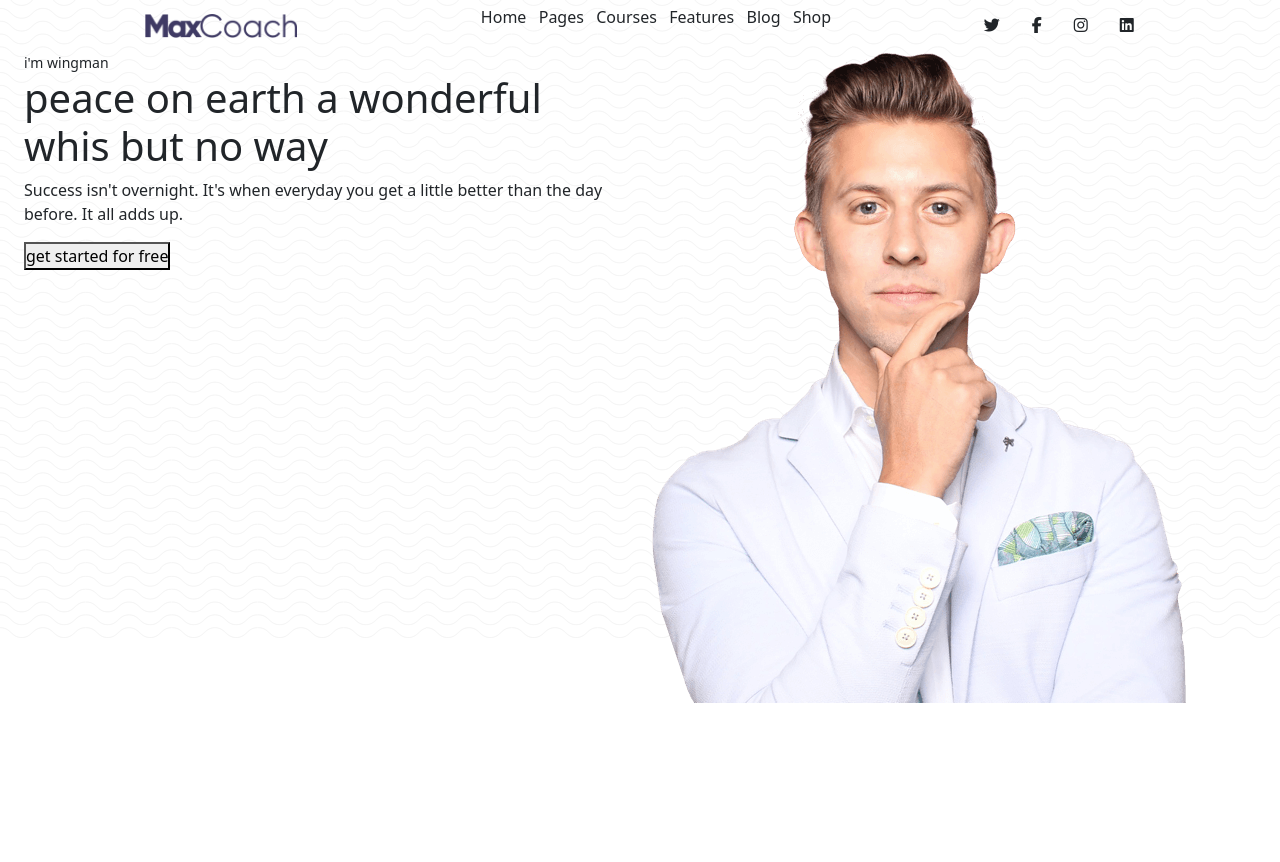
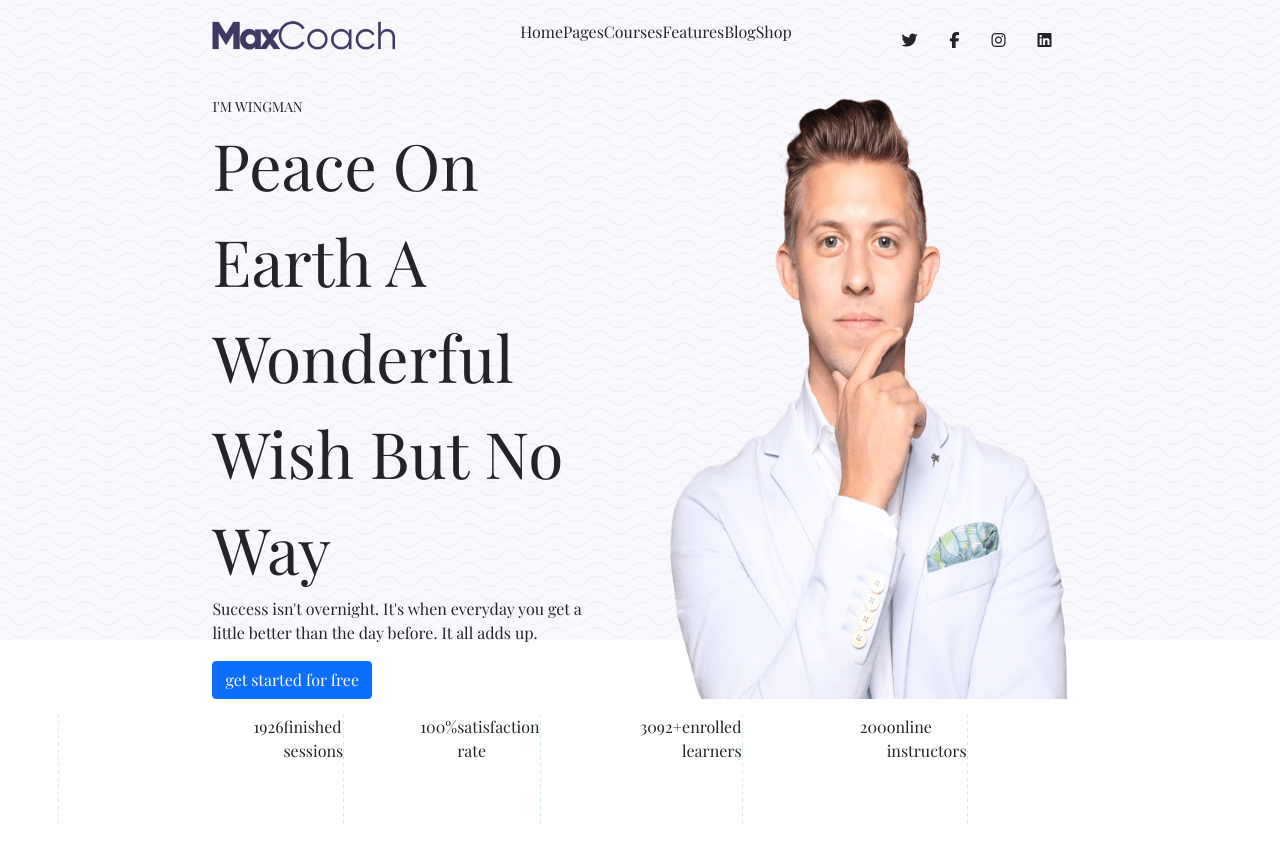
Before and after one commit to GRND0/proj-html-vuejs, a Vue app: page / in a window 1280 px wide. Shown: the top 862 px of the page. Before the commit the page ends 800 px from the top, so only its background shows below. Built offline with nearby package versions, Linux system fonts and the light colour scheme.

Commit message:
terminata bozza header, iniziata bozza main

```diff
--- a/src/components/CustomHeader.vue
+++ b/src/components/CustomHeader.vue
@@ -1,9 +1,10 @@
 <template>
   <div id="wrapper-header" class="container-fluid">
+    <div class="wrapper-interno">
       <div id="barra-header" class="container-fluid">
         <div class="row h-100 d-flex align-items-center">
-        <div id="logo" class="col h-50 d-flex justify-content-center">
-          <img class="h-100" src="../assets/img/dark-logo.png" alt="" />
+          <div id="logo" class="col h-50 d-flex justify-content-start">
+            <img class="h-75" src="../assets/img/dark-logo.png" alt="" />
           </div>
           <div id="nav" class="col ">
             <ul class="d-flex justify-content-around ">
@@ -15,7 +16,7 @@
               <li>Shop</li>
             </ul>
           </div>
-        <div id="social" class="col d-flex justify-content-center">
+          <div id="social" class="col d-flex justify-content-end">
             <i class="fab fa-twitter"></i>
             <i class="fab fa-facebook-f"></i>
             <i class="fab fa-instagram"></i>
@@ -23,19 +24,22 @@
           </div>
         </div>
       </div>
-    <div id="jumbotron" class="container-fluid">
+      <div id="jumbotron" class="container-fluid pt-3">
         <div class="row">
-        <div id="claim" class="col">
+          <div id="claim" class="col d-flex flex-column justify-content-center align-items-start pe-5">
             <small>i'm wingman</small>
-          <h1>peace on earth a wonderful whis but no way</h1>
+            <span>peace on earth a wonderful wish but no way</span>
             <p>
               Success isn't overnight. It's when everyday you get a little better
               than the day before. It all adds up.
             </p>
-          <button>get started for free</button>
+            <a class="btn btn-primary" href="#" role="button">get started for free</a>
+
           </div>
-        <div id="testimonial" class="col">
-          <img src="../assets/img/home-movation-hero-image.png" alt="" />
+          <div id="testimonial" class="col d-flex justify-content-end position-relative">
+            <img id="disegno" class="position-absolute bottom-0 end-0 h-75"  src="../assets/img/home-movation-shape-face.png" alt="">
+            <img id="uomo" src="../assets/img/home-movation-hero-image.png" alt="" />
+          </div>
         </div>
       </div>
     </div>
@@ -51,18 +55,39 @@ export default {
 <style lang="scss">
 @import "../style/common.scss";
 
+
+
 #wrapper-header {
   height: 80vh;
-  background-image:url(../assets/img/background-pattern-wavify.png);
+  background-image: url(../assets/img/background-pattern-wavify.png);
+  background-color: #f7f7fd;
 
   #barra-header {
-    height: 50px;
+    height: 80px;
   }
 
   #jumbotron {
-    height:  calc(100% - 50px);
+    height: calc(100% - 80px);
+
+    .row {
+      height: 100%;
+    }
+
+    small {
+      text-transform: uppercase;
+    }
+
+    span {
+      text-transform: capitalize;
+      font-size:4rem;
+    }
+
+    #disegno {
+      z-index: -1;
+    }
+
+
   }
 
 }
-
 </style>
--- a/src/components/CustomMain.vue
+++ b/src/components/CustomMain.vue
@@ -1,5 +1,36 @@
 <template>
-  <div></div>
+  <div>
+    <div class="container-fluid">
+      <div class="wrapper-interno">
+        <div class="row d-flex align-items-center" id="statistiche">
+          <div class="col h-50 d-flex justify-content-center">
+            <img class="h-75" src="../assets/img/background-pattern-grid-line-06.png" alt="">
+            <p>1926</p>
+            <p>finished sessions</p>
+            <img class="h-75" src="../assets/img/background-pattern-grid-line-06.png" alt="">
+          </div>
+          <div class="col h-50 d-flex">
+
+            <p>100%</p>
+            <p>satisfaction rate</p>
+            <img class="h-75" src="../assets/img/background-pattern-grid-line-06.png" alt="">
+          </div>
+          <div class="col h-50 d-flex">
+
+            <p>3092+</p>
+            <p>enrolled learners</p>
+            <img class="h-75" src="../assets/img/background-pattern-grid-line-06.png" alt="">
+          </div>
+          <div class="col h-50 d-flex">
+
+            <p>200</p>
+            <p>online instructors</p>
+            <img class="h-75" src="../assets/img/background-pattern-grid-line-06.png" alt="">
+          </div>
+        </div>
+      </div>
+    </div>
+  </div>
 </template>
 
 <script>
@@ -10,4 +41,9 @@ export default {
 
 <style lang="scss">
 @import "../style/common.scss";
+
+#statistiche {
+  width: 100%;
+  height: 300px;
+}
 </style>
--- a/src/style/common.scss
+++ b/src/style/common.scss
@@ -1,8 +1,12 @@
 @import '~@fortawesome/fontawesome-free/css/all.min.css';
+@import url('https://fonts.googleapis.com/css2?family=Playfair+Display:wght@400;500;700&display=swap');
+
+
 * {
     margin: 0;
     padding: 0;
     box-sizing: border-box;
+    font-family: 'Playfair Display', serif;
 }
 
 img {
@@ -15,6 +19,11 @@ ul {
 
 .fab {
     margin: 0 1rem;
+}
+
+.wrapper-interno {
+    width: 70%;
+    margin: 0 auto;
 }
 
 //COLORI
```
Lines whose indentation alone changed are shown as unchanged.
